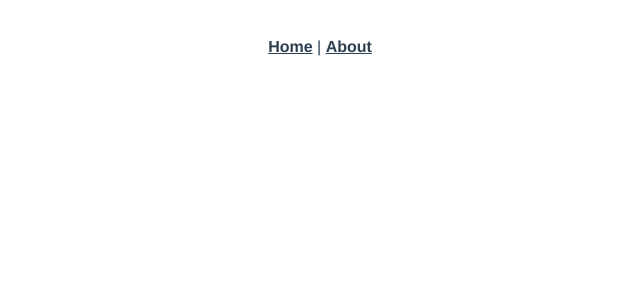
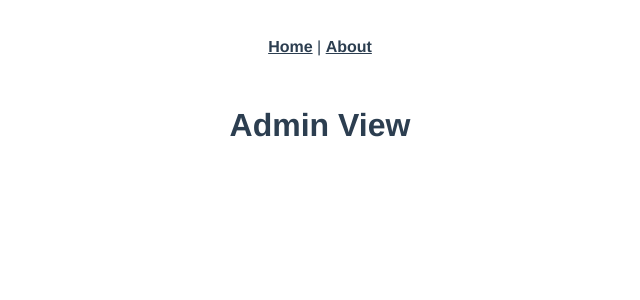
Before and after one commit to JaimeGG64/COMP380, a Vue app: page /admin in a window 1280 px wide. Shown: the top 300 px of the page, without its empty margins (320-960 px from the left). Built offline with nearby package versions, Linux system fonts and the light colour scheme.

Commit message:
Create admin view

```diff
--- a/src/router.js
+++ b/src/router.js
@@ -20,6 +20,11 @@ export default new Router({
       // this generates a separate chunk (about.[hash].js) for this route
       // which is lazy-loaded when the route is visited.
       component: () => import(/* webpackChunkName: "about" */ './views/About.vue')
+    },
+    {
+      path: '/admin',
+      name: 'admin',
+      component: ()=>import(/*webpackChunkName: "about." */ './views/Admin.vue')
     }
   ]
 })
--- /dev/null
+++ b/src/views/Admin.vue
@@ -0,0 +1,16 @@
+<template>
+    <div>
+        <h1>Admin View</h1>
+    </div>
+
+</template>
+
+<script>
+
+
+export default {
+    name:"Admin",
+
+    };
+
+</script>
```
Also changed, not shown: 1 other file (tests, documents, lock files or other folders).
